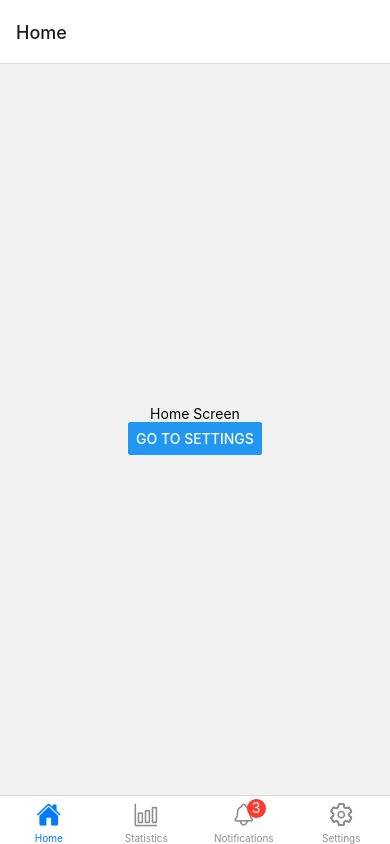
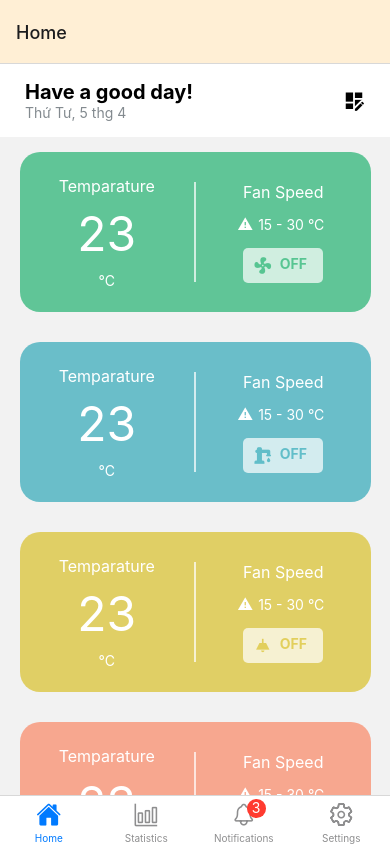
Before and after one commit to namnguyen02/IOTFarm, a React Native app: screen /Home in a window 390 px wide. Built offline with nearby package versions, Linux system fonts and the light colour scheme.

Commit message:
update home screen

```diff
--- a/App.js
+++ b/App.js
@@ -1,11 +1,11 @@
-import React from "react";
-import { NavigationContainer } from "@react-navigation/native";
-import { createBottomTabNavigator } from "@react-navigation/bottom-tabs";
-import { Ionicons } from "@expo/vector-icons";
-import Home from "./src/screens/Home";
-import Settings from "./src/screens/Settings";
-import Notifications from "./src/screens/Notifications";
-import Statistics from "./src/screens/Statistics";
+import React from 'react';
+import { NavigationContainer } from '@react-navigation/native';
+import { createBottomTabNavigator } from '@react-navigation/bottom-tabs';
+import { Ionicons } from '@expo/vector-icons';
+import Home from './src/screens/Home';
+import Settings from './src/screens/Settings';
+import Notifications from './src/screens/Notifications';
+import Statistics from './src/screens/Statistics';
 
 const Tab = createBottomTabNavigator();
 
@@ -19,17 +19,17 @@ export default function App() {
 						let iconName;
 
 						switch (route.name) {
-              case "Home":
-                iconName = focused ? "home" : "home-outline";
+							case 'Home':
+								iconName = focused ? 'home' : 'home-outline';
 								break;
-              case "Statistics":
-                iconName = focused ? "bar-chart" : "bar-chart-outline";
+							case 'Statistics':
+								iconName = focused ? 'bar-chart' : 'bar-chart-outline';
 								break;
-              case "Notifications":
-                iconName = focused ? "notifications" : "notifications-outline";
+							case 'Notifications':
+								iconName = focused ? 'notifications' : 'notifications-outline';
 								break;
-              case "Settings":
-                iconName = focused ? "settings" : "settings-outline";
+							case 'Settings':
+								iconName = focused ? 'settings' : 'settings-outline';
 								break;
 							default:
 								iconName = undefined;
@@ -37,8 +37,8 @@ export default function App() {
 
 						return <Ionicons name={iconName} size={size} color={color} />;
 					},
-        })}
-      >
+					headerStyle: { backgroundColor: 'papayawhip' },
+				})}>
 				<Tab.Screen name="Home" component={Home} />
 				<Tab.Screen name="Statistics" component={Statistics} />
 				<Tab.Screen name="Notifications" component={Notifications} options={{ tabBarBadge: 3 }} />
--- /dev/null
+++ b/src/constants/colors.js
@@ -0,0 +1,4 @@
+export const COLOR_0 = '#23B371B3';
+export const COLOR_1 = '#31A9B8B3';
+export const COLOR_2 = '#D9C12AB3';
+export const COLOR_3 = '#F98866B3';
--- a/src/screens/Home.js
+++ b/src/screens/Home.js
@@ -1,14 +1,154 @@
-import React from "react";
-import { View, Text, Button } from "react-native";
+import React, { useState } from 'react';
+import {
+	View,
+	Text,
+	StyleSheet,
+	ScrollView,
+	TouchableOpacity,
+	TouchableHighlight,
+} from 'react-native';
+import { MaterialCommunityIcons } from '@expo/vector-icons';
+import { COLOR_0, COLOR_1, COLOR_2, COLOR_3 } from '../constants/colors';
 
-export default function Home({ navigation }) {
-  return (
-    <View style={{ flex: 1, alignItems: "center", justifyContent: "center" }}>
-      <Text>Home Screen</Text>
-      <Button
-        title="Go to Settings"
-        onPress={() => navigation.navigate("Settings")}
-      />
-    </View>
-  );
+const BoxLayout = (props) => {
+	const { bgcolor, iconName } = props;
+	const [state, setState] = useState(0);
+
+	return (
+		<View style={[styles.box, { backgroundColor: bgcolor }]}>
+			<View style={styles.info}>
+				<Text style={{ color: '#fff', fontSize: 16 }}>Temparature</Text>
+				<Text style={{ color: '#fff', fontSize: 48 }}>23</Text>
+				<Text style={{ color: '#fff', fontSize: 14 }}>{'\u00B0'}C</Text>
+			</View>
+			<View style={{ height: 100, width: 2, backgroundColor: '#FFFFFFB3' }} />
+			<View style={styles.info}>
+				<Text style={{ color: '#fff', fontSize: 16 }}>Fan Speed</Text>
+				<View style={styles.line}>
+					<MaterialCommunityIcons name="alert" size={16} color="white" />
+					<Text style={{ color: '#fff', marginHorizontal: 5 }}>15 - 30 {'\u00B0'}C</Text>
+				</View>
+				<TouchableOpacity style={styles.button} onPress={() => setState(!state)}>
+					<View style={styles.line}>
+						<MaterialCommunityIcons name={iconName} size={20} color={bgcolor} />
+						<Text style={{ color: bgcolor, fontWeight: 700, marginHorizontal: 7 }}>
+							{state ? 'ON' : 'OFF'}
+						</Text>
+					</View>
+				</TouchableOpacity>
+			</View>
+		</View>
+	);
+};
+
+function Home() {
+	const infoType = [
+		{
+			deviceName: 'Fan Speed',
+			sensorName: 'Temperature',
+			value: 24,
+			unit: '\u2103',
+			icon: '',
+			color: '',
+		},
+		{
+			deviceName: 'Water Pump',
+			sensorName: 'Soil Moisture',
+			value: 70,
+			unit: '%',
+			icon: '',
+			color: '',
+		},
+		{
+			deviceName: 'Ceiling Light',
+			sensorName: 'Luminosity',
+			value: 24,
+			unit: 'LX',
+			icon: '',
+			color: '',
+		},
+	];
+
+	const date = new Date();
+	const options = { weekday: 'long', month: 'short', day: 'numeric' };
+	const dateInString = date.toLocaleDateString('vi-US', options);
+
+	return (
+		<View style={styles.container}>
+			<View style={styles.header}>
+				<View>
+					<Text style={{ fontSize: 20, fontWeight: 700 }}>Have a good day!</Text>
+					<Text style={{ color: '#838A8F', fontSize: 14 }}>{dateInString}</Text>
+				</View>
+				<TouchableHighlight onPress={() => {}}>
+					<MaterialCommunityIcons name="view-dashboard-edit" size={22} />
+				</TouchableHighlight>
+			</View>
+			<ScrollView>
+				<View style={{ alignItems: 'center' }}>
+					<BoxLayout bgcolor={COLOR_0} iconName="fan" />
+					<BoxLayout bgcolor={COLOR_1} iconName="water-pump" />
+					<BoxLayout bgcolor={COLOR_2} iconName="ceiling-light" />
+					<BoxLayout bgcolor={COLOR_3} iconName="air-humidifier" />
+				</View>
+			</ScrollView>
+		</View>
+	);
 }
+
+const styles = StyleSheet.create({
+	container: {
+		flex: 1,
+	},
+	header: {
+		height: '10%',
+		justifyContent: 'space-between',
+		alignItems: 'center',
+		paddingHorizontal: 25,
+		backgroundColor: '#fff',
+		flexDirection: 'row',
+	},
+	box: {
+		width: '90%',
+		height: 160,
+		marginVertical: 15,
+		flexDirection: 'row',
+		borderRadius: 20,
+		alignItems: 'center',
+		justifyContent: 'center',
+		// elevation: 100,
+	},
+	info: {
+		flex: 1,
+		paddingVertical: 15,
+		height: '100%',
+		justifyContent: 'space-evenly',
+		alignItems: 'center',
+	},
+	button: {
+		backgroundColor: '#ffffffb3',
+		height: 35,
+		width: 80,
+		borderRadius: 5,
+		justifyContent: 'center',
+		alignItems: 'center',
+	},
+	line: {
+		flexDirection: 'row',
+		justifyContent: 'center',
+	},
+});
+
+export default Home;
+
+// export default function Home({ navigation }) {
+//   return (
+//     <View style={{ flex: 1, alignItems: "center", justifyContent: "center" }}>
+//       <Text>Home Screen</Text>
+//       <Button
+//         title="Go to Settings"
+//         onPress={() => navigation.navigate("Settings")}
+//       />
+//     </View>
+//   );
+// }
```
Also changed, not shown: 1 other file (tests, documents, lock files or other folders). Lines whose indentation alone changed are shown as unchanged.
